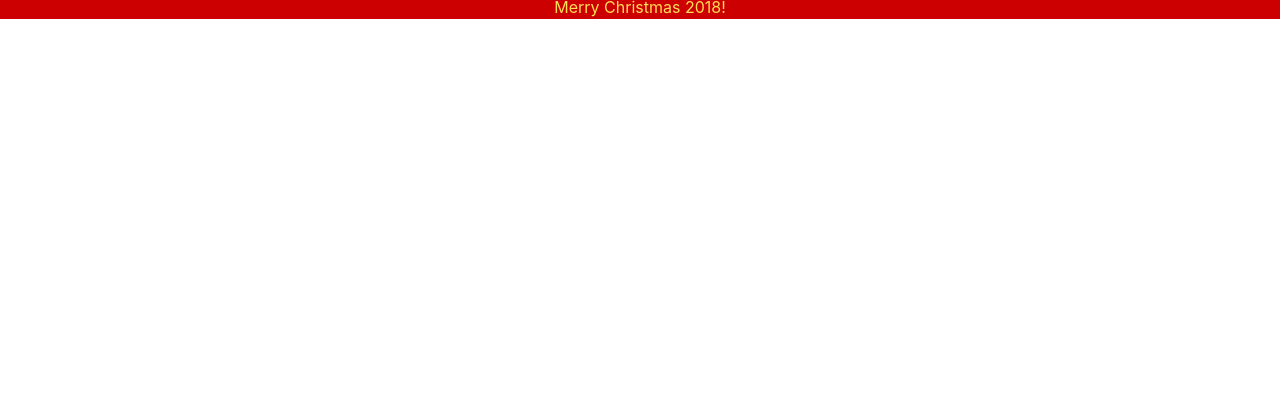
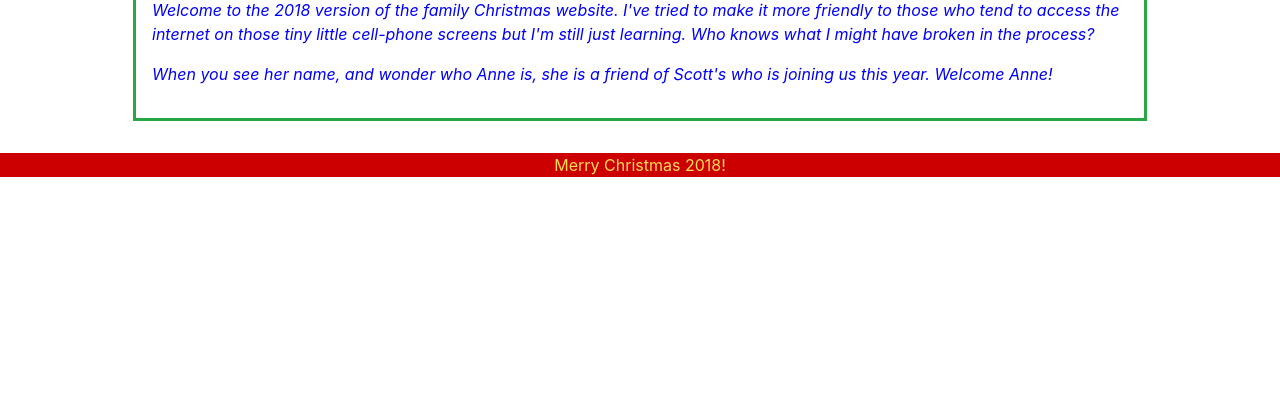
Before and after one commit to JMorris1575/christmas18, a Django app: template c18/gift/templates/gift/gift_list.html in a window 1280 px wide. Shown: the part 141-561 px from the top of the page. Run offline with Django 3.2, Linux system fonts and the light colour scheme; the template is opened without the code that fills it, so the values that code supplies are empty; some libraries are stand-ins or nearby versions.

Commit message:
Added info box to gift_list.html

```diff
--- a/c18/gift/templates/gift/gift_list.html
+++ b/c18/gift/templates/gift/gift_list.html
@@ -2,6 +2,13 @@
 {% load static %}
 
 {% block content %}
+    <div class="row mx-md-5 mb-3 info-box text-blue">
+        <p><i>Welcome to the 2018 version of the family Christmas website. I've tried to make it more friendly to those
+        who tend to access the internet on those tiny little cell-phone screens but I'm still just learning. Who knows
+            what I might have broken in the process?</i></p>
+        <p><i>When you see her name, and wonder who Anne is, she is a friend of Scott's who is joining us this year.
+            Welcome Anne!</i></p>
+    </div>
     <div class="row px-3">
         {% for gift in gifts %}
             <div class="card col-12 pb-3 mb-3">
```
